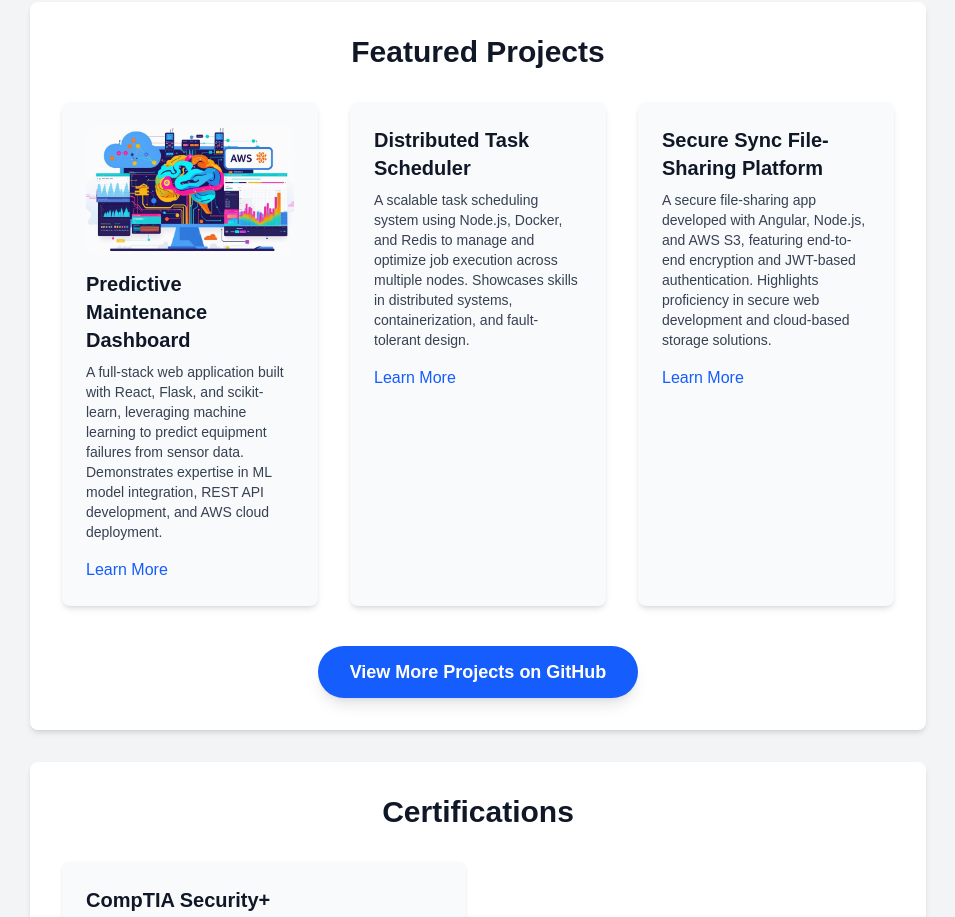
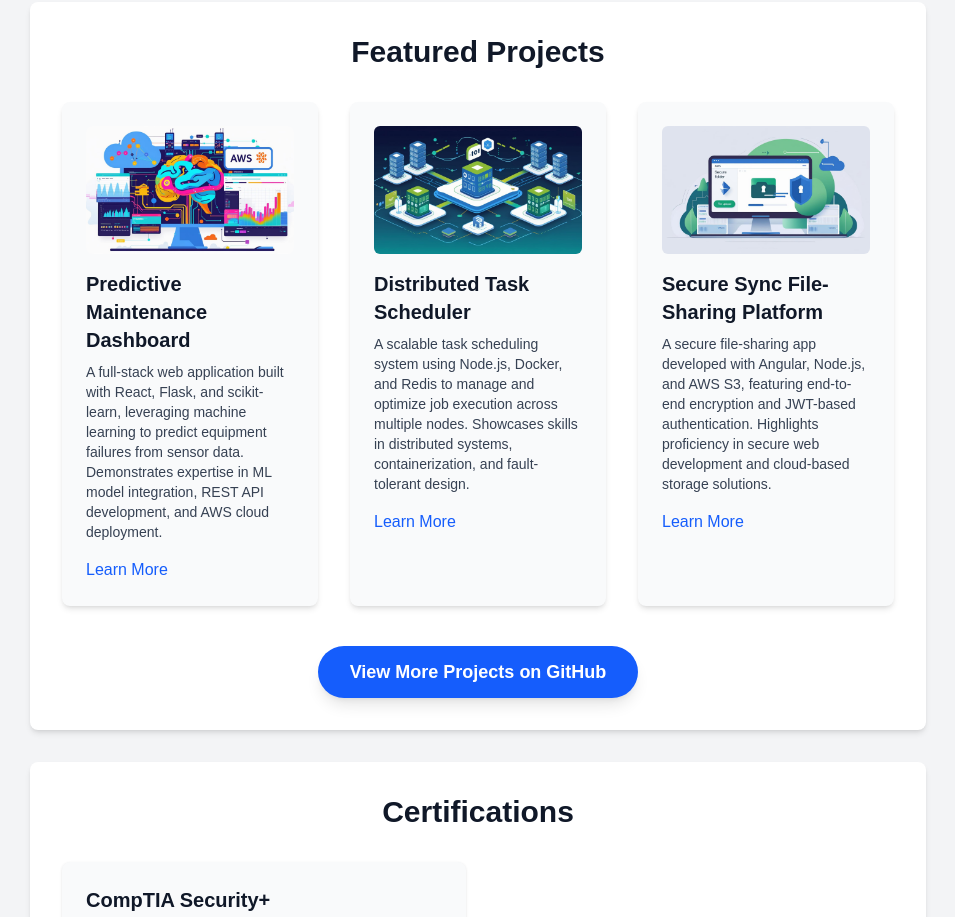
Before and after one commit to Andon-LaFreniere/andon-2025, a Next.js app: page / in a window 1280 px wide. Shown: the part 1880-2797 px from the top of the page, without its empty margins (162-1117 px from the left). Built offline with nearby package versions, Linux system fonts and the light colour scheme.

Commit message:
add images for all projects

```diff
--- a/app/page.tsx
+++ b/app/page.tsx
@@ -14,12 +14,14 @@ export default function Home() {
   {
     title: "Distributed Task Scheduler",
     description: "A scalable task scheduling system using Node.js, Docker, and Redis to manage and optimize job execution across multiple nodes. Showcases skills in distributed systems, containerization, and fault-tolerant design.",
-    link: "https://github.com/YourUsername/Distributed-Task-Scheduler"
+    link: "https://github.com/YourUsername/Distributed-Task-Scheduler",
+    imageUrl: "/p2.jpg"
   },
   {
     title: "Secure Sync File-Sharing Platform",
     description: "A secure file-sharing app developed with Angular, Node.js, and AWS S3, featuring end-to-end encryption and JWT-based authentication. Highlights proficiency in secure web development and cloud-based storage solutions.",
-    link: "https://github.com/YourUsername/SecureSync-File-Sharing"
+    link: "https://github.com/YourUsername/SecureSync-File-Sharing",
+    imageUrl: "/p3.jpg"
   },
 ];
 
```
Also changed, not shown: public/p2.jpg (added), public/p3.jpg (added).
